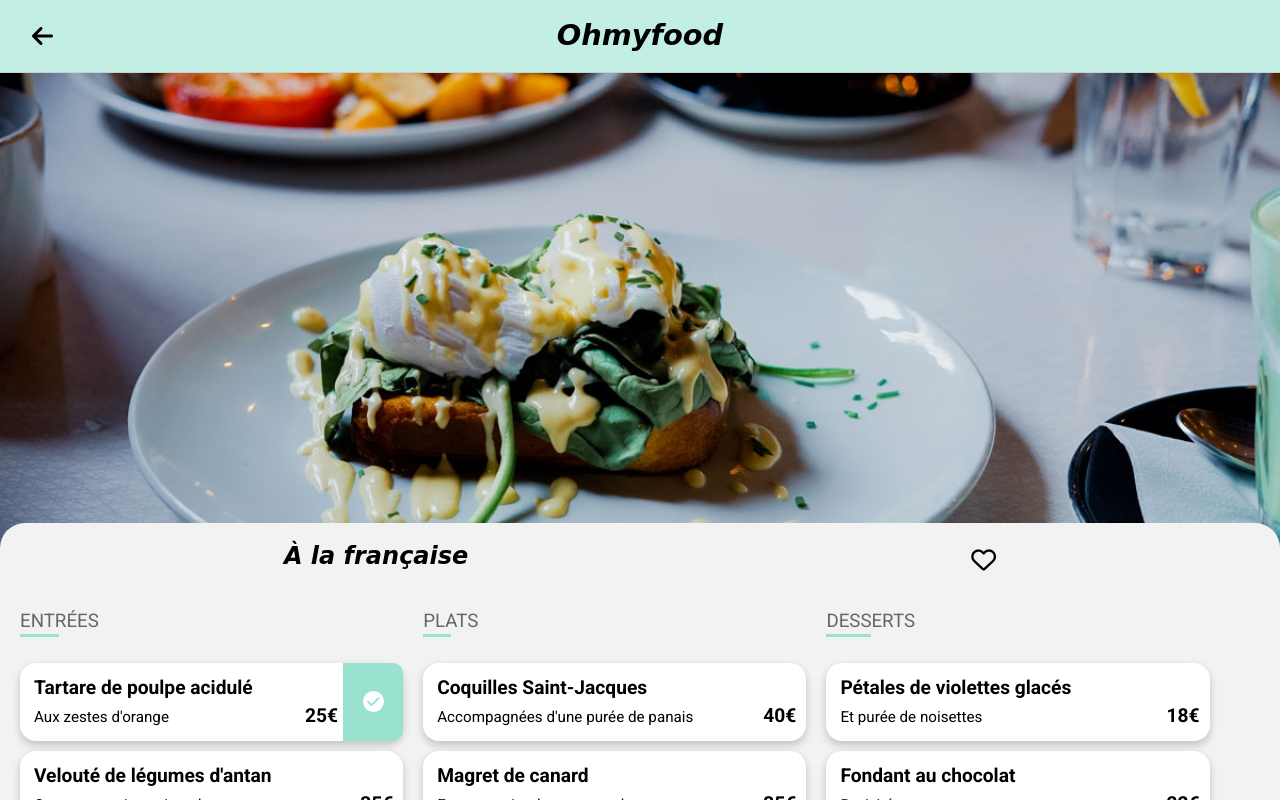
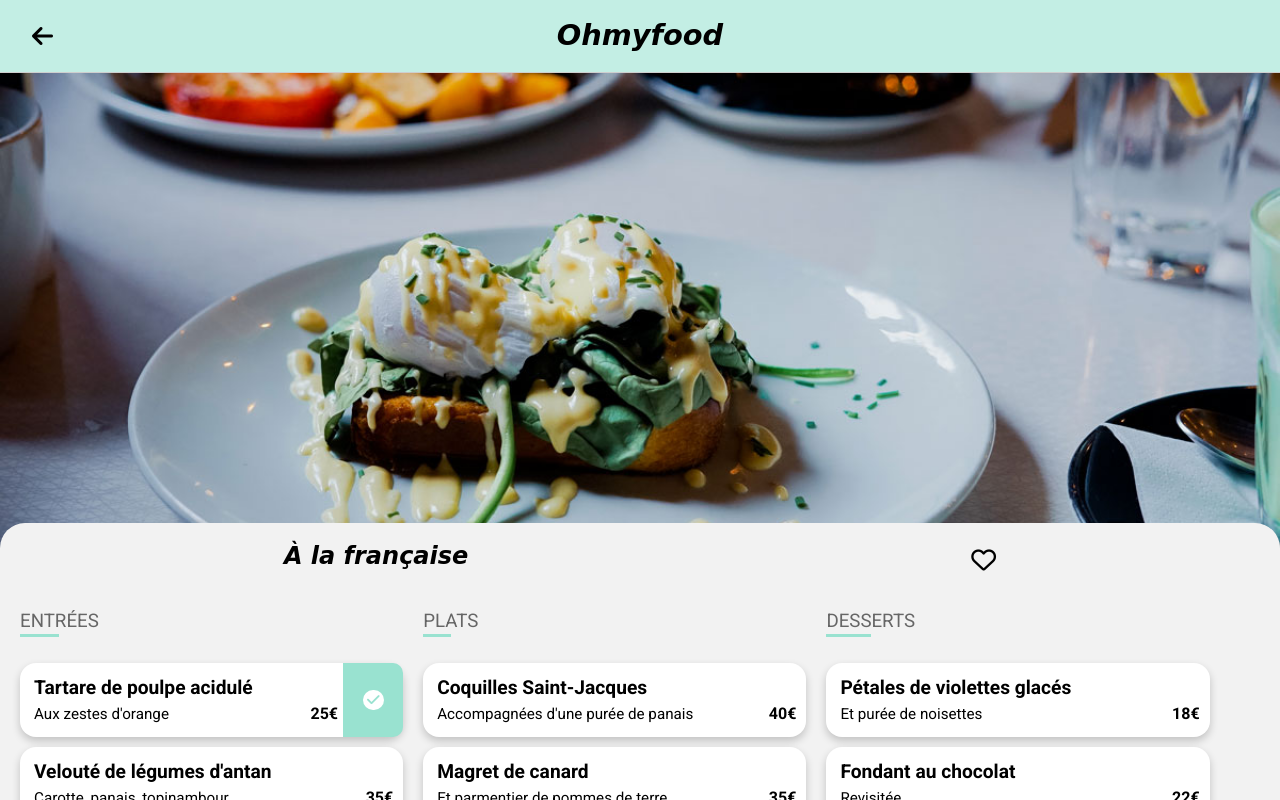
Before and after one commit to Axel75018/ohmyfood, a plain HTML site: page a_la_francaise.html in a window 1280 px wide. In both pictures the pointer is over the element "Aux zestes d'orange". Shown: the top 800 px of the page. Drawn offline with Linux system fonts and the light colour scheme; a web font is replaced by a local one.

Commit message:
corec p valeur min
correction p qui au hover diminue de taille pour laisser la place restante au prix.
Plus diminution taille h3 prix pour laisser la place au texte en entier sel de guérande la note enchantée.

```diff
--- a/css/desktop.css
+++ b/css/desktop.css
@@ -131,3 +131,7 @@ width:100%;
 div.plat:hover div.noCheck {
     width:310px;
 }
+
+div.plat:hover div.descPrix p {
+    max-width:max-content;
+}
--- a/css/tablet.css
+++ b/css/tablet.css
@@ -151,3 +151,7 @@ ol.listeBoutonFonctionnement__ol {
     flex-wrap: wrap;
     align-content: center;
 }
+
+div.plat:hover div.descPrix p {
+    max-width:max-content;
+}
--- a/style.scss
+++ b/style.scss
@@ -819,6 +819,7 @@ div.plat div.descPrix h3.prix {
     margin: 0;
     white-space: nowrap;
     text-overflow: unset;
+    font-size: 1rem;
 
 }
 
@@ -844,7 +845,11 @@ div.plat:hover div.check {
     transform: scaleX(1);
     transform-origin: right;
 }
+/*******paragraphe raccourci pour laisser la place au prix ******/
 
+div.plat:hover div.descPrix p {
+    max-width:210px;
+}
 /********rotation du check*****/
 div.plat .check i {
 
```
Also changed, not shown: css/style.css, 1 other file.
